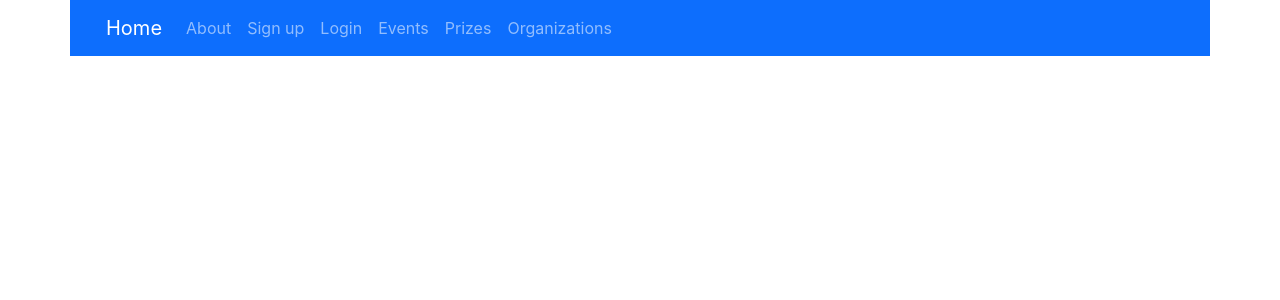
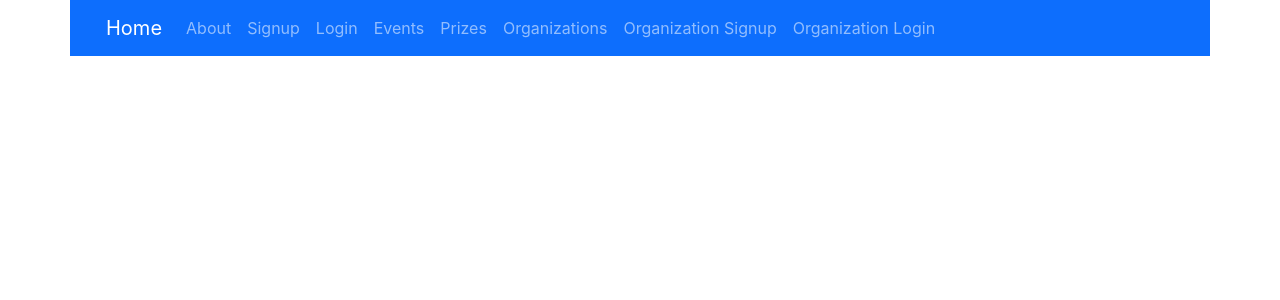
Before and after one commit to ahlinj/sports-events-finder, a React (Create React App) app in the folder front-end/: page / in a window 1280 px wide. Shown: the top 300 px of the page. Built offline with nearby package versions, Linux system fonts and the light colour scheme; no server answers.

Commit message:
added login and signup pages for organizations

```diff
--- a/front-end/src/App.js
+++ b/front-end/src/App.js
@@ -7,6 +7,8 @@ import SignupView from "./CustomComponents/SignupView";
 import EventsView from "./CustomComponents/EventsView";
 import PrizesView from "./CustomComponents/PrizesView";
 import OrganizationsView from "./CustomComponents/OrganizationsView";
+import OrganizationSignUpView from "./CustomComponents/OrganizationSignUpView";
+import OrganizationLoginView from "./CustomComponents/OrganizationLoginView";
 
 
 
@@ -48,6 +50,10 @@ class App extends React.Component
                return <PrizesView/>
              case "organizations":
                return <OrganizationsView/>
+             case "organizationSignUp":
+               return <OrganizationSignUpView/>
+             case "organizationLogIn":
+               return <OrganizationLoginView/>
            }
         }
 
@@ -86,7 +92,7 @@ class App extends React.Component
                                  </li>
 
                                  <li className="nav-item">
-                                   <a onClick={()=>this.QSetView({page:"signup"})} className="nav-link " href="#">Sign up</a>
+                                   <a onClick={()=>this.QSetView({page:"signup"})} className="nav-link " href="#">Signup</a>
                                  </li>
 
                                  <li className="nav-item" >
@@ -103,6 +109,13 @@ class App extends React.Component
 
                                  <li className="nav-item" >
                                    <a onClick={()=>this.QSetView({page:"organizations"})} className="nav-link "  href="#">Organizations</a>
+                                 </li>
+
+                                 <li className="nav-item" >
+                                   <a onClick={()=>this.QSetView({page:"organizationSignUp"})} className="nav-link "  href="#">Organization Signup</a>
+                                 </li>
+                                 <li className="nav-item" >
+                                   <a onClick={()=>this.QSetView({page:"organizationLogIn"})} className="nav-link "  href="#">Organization Login</a>
                                  </li>
                                </ul>
                              </div>
--- /dev/null
+++ b/front-end/src/CustomComponents/OrganizationLoginView.js
@@ -0,0 +1,18 @@
+import React from 'react'
+
+class OrganizationLoginView extends React.Component
+{
+  render()
+  {
+    return(
+    <div className="card" style={{margin:"10px"}}>
+      <div className="card-body">
+        <h5 className="card-title">Welcome!!!</h5>
+        <p className="card-text">You are in the organization login page</p>
+      </div>
+    </div>
+    )
+  }
+}
+
+export default OrganizationLoginView
--- /dev/null
+++ b/front-end/src/CustomComponents/OrganizationSignUpView.js
@@ -0,0 +1,18 @@
+import React from 'react'
+
+class OrganizationSignUpView extends React.Component
+{
+  render()
+  {
+    return(
+    <div className="card" style={{margin:"10px"}}>
+      <div className="card-body">
+        <h5 className="card-title">Welcome!!!</h5>
+        <p className="card-text">You are in the organization sign up page</p>
+      </div>
+    </div>
+    )
+  }
+}
+
+export default OrganizationSignUpView
```
